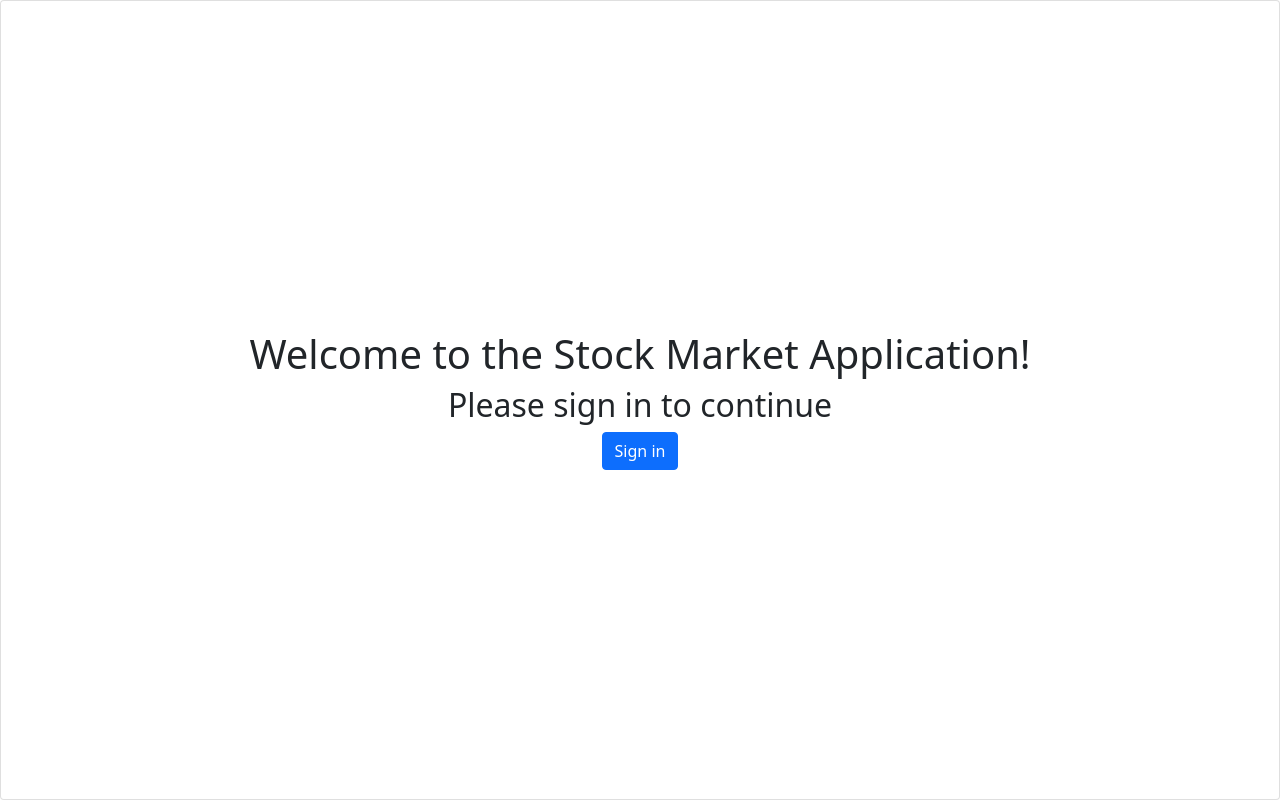
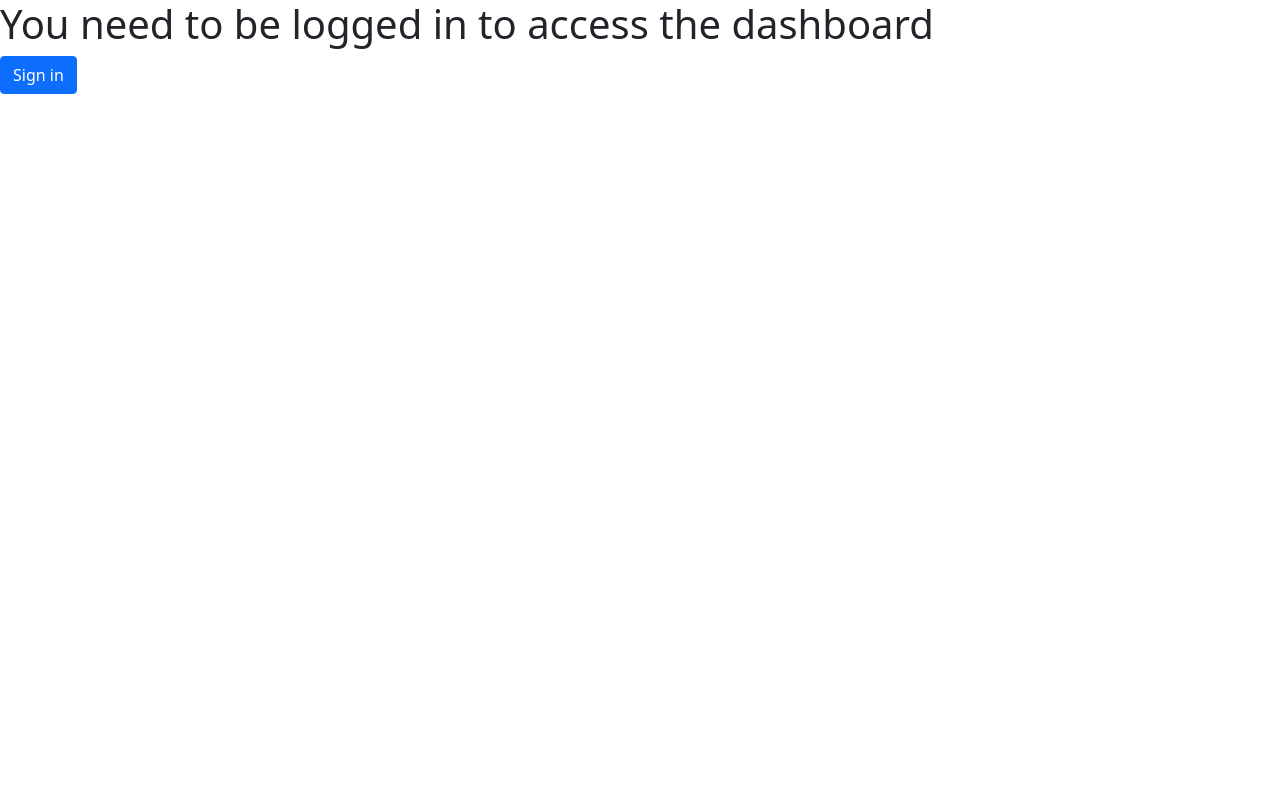
Before and after one commit to bkeuria1/Stock-Market-Simulator, a React (Create React App) app in the folder frontend/: page / in a window 1280 px wide. Built offline with nearby package versions, Linux system fonts and the light colour scheme; no server answers.

Commit message:
Added loggedIn to useEffect

```diff
--- a/frontend/src/components/home.js
+++ b/frontend/src/components/home.js
@@ -5,7 +5,7 @@ import Dashboard from './dashboard'
 const Home = ()=>{
 
     let signInURL
-    const [loggedIn,setLoggedIn] = useState(false)
+    const [loggedIn,setLoggedIn] = useState(true)
     useEffect(()=>{
         checkLogin()
     },[loggedIn])
```
